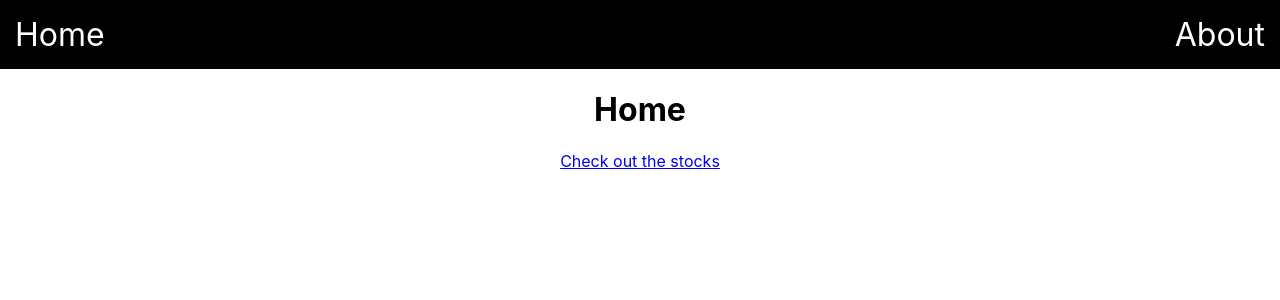
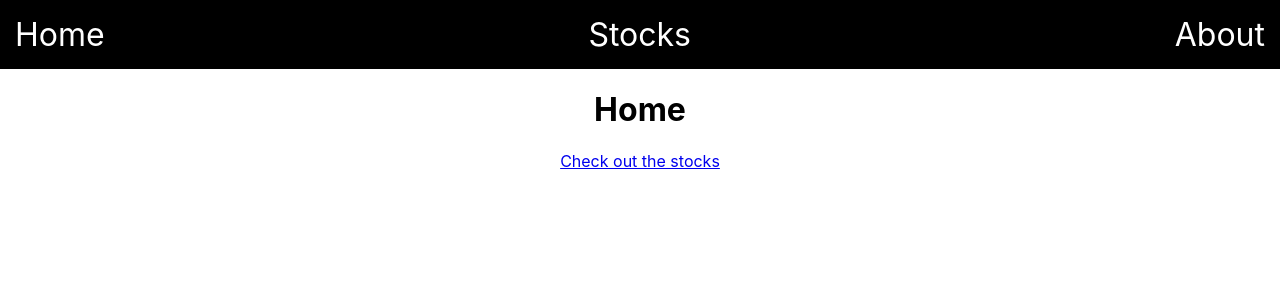
Before and after one commit to ryanshipley/stocks, a React (Create React App) app: page / in a window 1280 px wide. Shown: the top 300 px of the page. Built offline with nearby package versions, Linux system fonts and the light colour scheme.

Commit message:
edits nav bar

```diff
--- a/src/components/Nav.js
+++ b/src/components/Nav.js
@@ -7,6 +7,9 @@ const Nav = (props) =>{
             <Link to="/">
                 <div>Home</div>
             </Link>
+            <Link to="/stocks">
+                Stocks
+            </Link>
             <Link to="/about">
                 <div>About</div>
             </Link>
```
